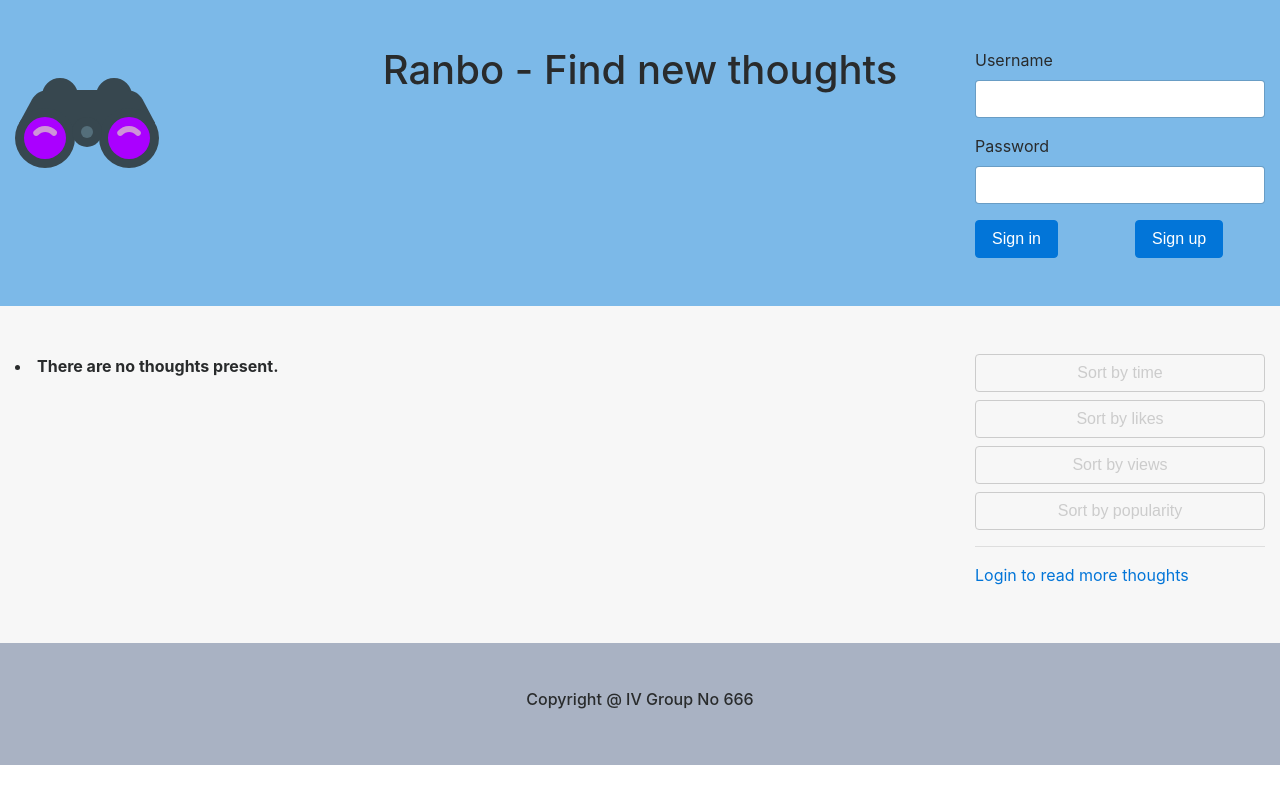
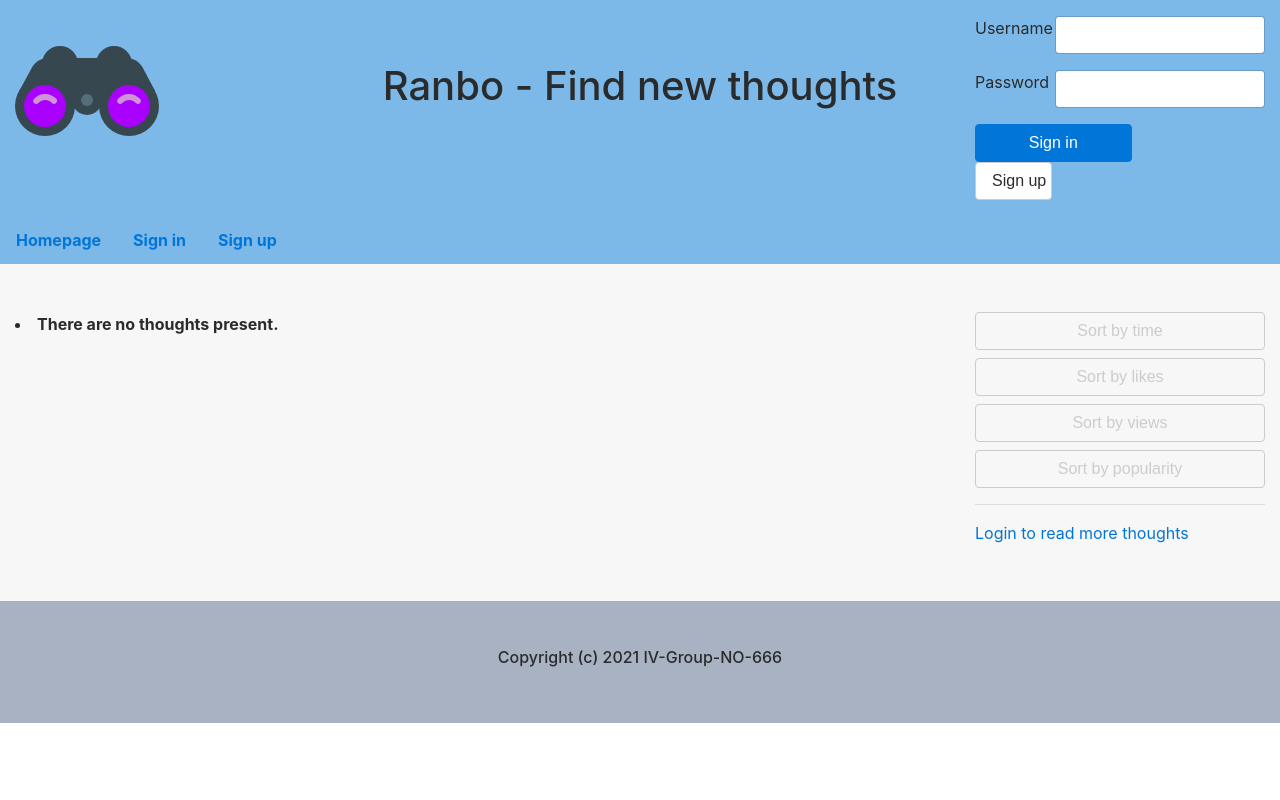
Before and after one commit to IV-Group-NO-666/ranbo_project, a Django app: page / in a window 1280 px wide. Run offline with Django 3.2, Linux system fonts and the light colour scheme; data that the repository does not hold is empty; some libraries are stand-ins or nearby versions.

Commit message:
add navigation to base html

```diff
--- a/static/css/style.css
+++ b/static/css/style.css
@@ -5,3 +5,13 @@
 .bg-cadet-blue {
   background-color: #a9b2c3;
 }
+
+.bg-black-shadows {
+  background-color: #bfafb2;
+}
+
+.color-transparent {
+  background-color: transparent;
+  color: transparent;
+  filter: alpha(opacity=100,finishopacity=100,style=1)
+}
--- a/templates/ranbo/base.html
+++ b/templates/ranbo/base.html
@@ -24,29 +24,35 @@
     <div class="container-fluid">
 	<div class="row bg-aero">
 		<div class="col-md-12">
-			<div class="row my-5">
+			<div class="row my-3">
 				<div class="col-md-3">
 					<img src="{% static "images/logo.svg" %}">
 				</div>
 				<div class="col-md-6">
+					<br /><br />
 					<h1 class="text-center">
 						Ranbo - Find new thoughts
 					</h1>
 				</div>
 				<div class="col-md-3">
 					{% if user.is_authenticated %}
+						<br /><br />
 						<div class="row">
 							<div class="col-md-4">
-								<img alt="Bootstrap Image Preview" src="{% static "images/default-avatar.svg" %}" class="rounded-circle">
+								<h6>Logged in</h6>
 							</div>
-							<div class="col-md-8">
-								{{ user.username }}
+							<div class="col-md-4">
+								<a href="{% url 'ranbo:user_profile' user_id=user.id %}">
+									<h6>{{ user.username }}</h6>
+								</a>
 							</div>
+							<div class="col-md-4">
 								<a href="{% url 'ranbo:logout' %}">
-								<button type="button" class="btn btn-secondary btn-block" >
+									<button class="btn btn-outline-primary btn-block">
 										Logout
 									</button>
 								</a>
+							</div>
 						</div>
 					{% else %}
 						{% if disable_login_card %}
@@ -54,27 +60,37 @@
 							<form role="form" method="post" action="{% url 'ranbo:login' %}" id="login_form">
 								{% csrf_token %}
 								<div class="form-group">
-									<label for="exampleInputEmail1">
-										Username
-									</label>
+									<div class="row">
+										<div class="col-md-3">
+											<label for="exampleInputEmail1">Username</label>
+										</div>
+										<div class="col-md-9">
 											<input type="text" class="form-control" id="exampleInputEmail1" name="username" />
 										</div>
+									</div>
+								</div>
 								<div class="form-group">
-									<label for="exampleInputPassword1">
-										Password
-									</label>
+									<div class="row">
+										<div class="col-md-3">
+											<label for="exampleInputPassword1">Password</label>
+										</div>
+										<div class="col-md-9">
 											<input type="password" class="form-control" id="exampleInputPassword1" name="password" />
+										</div>
+									</div>
 								</div>
 							</form>
 							<div class="row">
-								<div class="col-md-6">
-									<button type="submit" class="btn btn-primary" form="login_form">
+								<div class="col-md-7">
+									<button type="submit" class="btn btn-primary btn-block" form="login_form">
 										Sign in
 									</button>
 								</div>
-								<div class="col-md-6">
+								<div class="col-md-1">
+								</div>
+								<div class="col-md-4">
 									<a href="{% url 'ranbo:register' %}">
-										<button class="btn btn-primary">
+										<button class="btn btn-secondary btn-block">
 											Sign up
 										</button>
 									</a>
@@ -83,6 +99,30 @@
 						{% endif %}
 					{% endif %}
 				</div>
+			</div>
+		</div>
+		<div class="row my-1">
+			<div class="col-md-12">
+				<ul class="nav">
+					<li class="nav-item">
+						<strong><a class="nav-link" href="{% url 'ranbo:index' %}">Homepage</a></strong>
+					</li>
+					{% if user.is_authenticated %}
+						<li class="nav-item">
+							<strong><a class="nav-link" href="{% url 'ranbo:user_profile' user_id=user.id %}">My Profile</a></strong>
+						</li>
+						<li class="nav-item">
+							<strong><a class="nav-link" href="{% url 'ranbo:add_thought' %}">Post new thought</a></strong>
+						</li>
+					{% else %}
+					<li class="nav-item">
+						<strong><a class="nav-link" href="{% url 'ranbo:login' %}">Sign in</a></strong>
+					</li>
+					<li class="nav-item">
+						<strong><a class="nav-link" href="{% url 'ranbo:register' %}">Sign up</a></strong>
+					</li>
+					{% endif%}
+				</ul>
 			</div>
 		</div>
 	</div>
@@ -99,7 +139,7 @@
 			<div class="row my-5">
 				<div class="col-md-12">
 					<h6 class="text-center">
-						Copyright @ IV Group No 666
+						Copyright (c) 2021 IV-Group-NO-666
 					</h6>
 				</div>
 			</div>
--- a/templates/ranbo/index.html
+++ b/templates/ranbo/index.html
@@ -13,7 +13,7 @@
             <div class="row my-2">
                 <div class="col-md-12">
                     <div class="media my-1">
-                        <img class="mr-3" alt="Bootstrap Media Preview" src="https://www.layoutit.com/img/sports-q-c-64-64-8.jpg" />
+                        <img class="mr-3" alt="Bootstrap Media Preview" src="{% static "images/alt-avatar.jpg" %}" />
                         <div class="media-body">
                             <a href="{% url 'ranbo:user_profile' user_id=thought.user.id %}">
                                 <h5 class="mt-0">
@@ -36,6 +36,7 @@
                     </div>
                 </div>
             </div>
+            <div class="divider"></div>
         {% endfor %}
     {% else %}
         <li><strong>There are no thoughts present.</strong></li>
--- a/templates/ranbo/thought_detail.html
+++ b/templates/ranbo/thought_detail.html
@@ -12,7 +12,7 @@
 <div class="col-md-8">
     {% if thought %}
         <div class="media my-1">
-            <img class="mr-3" alt="Bootstrap Media Preview" src="https://www.layoutit.com/img/sports-q-c-64-64-8.jpg" />
+            <img class="mr-3" alt="Bootstrap Media Preview" src="{% static "images/alt-avatar.jpg" %}" />
             <div class="media-body">
                 <h5 class="mt-0">
                     {{ thought.user_id }}
--- a/templates/ranbo/user_profile.html
+++ b/templates/ranbo/user_profile.html
@@ -35,7 +35,7 @@
                 <div class="row my-2">
                     <div class="col-md-12">
                         <div class="media my-1">
-                            <img class="mr-3" alt="Bootstrap Media Preview" src="https://www.layoutit.com/img/sports-q-c-64-64-8.jpg" />
+                            <img class="mr-3" alt="Bootstrap Media Preview" src="{% static "images/alt-avatar.jpg" %}" />
                             <div class="media-body">
                                 <a href="{% url 'ranbo:user_profile' user_id=thought.user.id %}">
                                     <h5 class="mt-0">
```
Also changed, not shown: static/images/alt-avatar.jpg (added). Lines whose indentation alone changed are shown as unchanged.
